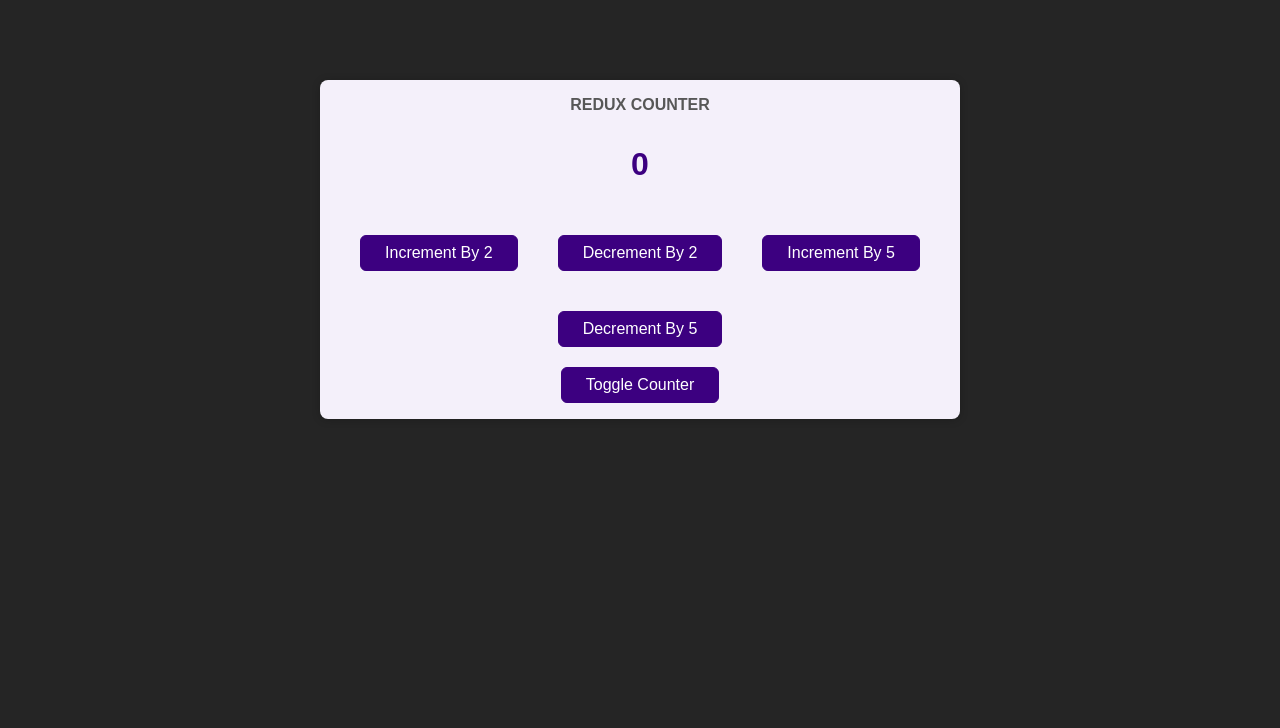
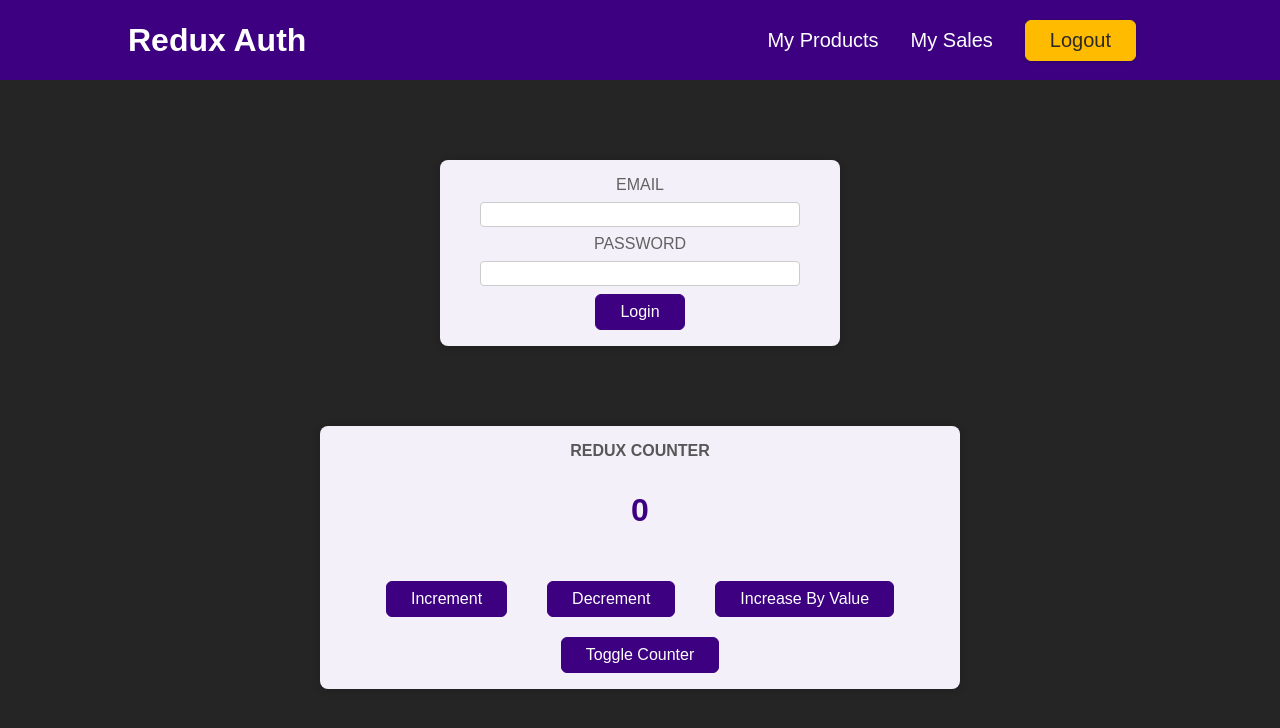
Before and after one commit to vinayck007/React-app, a React (Create React App) app: page / in a window 1280 px wide. Shown: the top 728 px of the page. Built offline with nearby package versions, Linux system fonts and the light colour scheme.

Commit message:
Login/Logout Auth

```diff
--- a/package.json
+++ b/package.json
@@ -3,14 +3,15 @@
   "version": "0.1.0",
   "private": true,
   "dependencies": {
+    "@reduxjs/toolkit": "^2.0.1",
     "@testing-library/jest-dom": "^5.11.9",
     "@testing-library/react": "^11.2.5",
     "@testing-library/user-event": "^12.6.3",
     "react": "^18.0.0",
     "react-dom": "^18.0.0",
     "react-redux": "^9.0.4",
+    "react-router-dom": "^6.21.0",
     "react-scripts": "^5.0.1",
-    "redux": "^5.0.0",
     "web-vitals": "^1.1.0"
   },
   "scripts": {
--- a/src/App.js
+++ b/src/App.js
@@ -1,9 +1,15 @@
+import { Fragment } from 'react';
 import Counter from './components/Counter';
-
+import Auth from './components/Auth'
+import Header from './components/Header'
 
 function App() {
   return (
-    <Counter />
+    <Fragment>
+      <Header/>
+      <Auth/>
+      <Counter />
+    </Fragment>
   );
 }
 
--- a/src/Store/index.js
+++ b/src/Store/index.js
@@ -1,33 +1,49 @@
-import {createStore} from 'redux'
+import { createSlice, configureStore } from '@reduxjs/toolkit';
 
-const counterReducer = (state = {counter: 0}, action) => {
-  if (action.type === 'incrementBy2') {
-    return {
-      counter: state.counter +2
+const counterSlice = createSlice({
+  name: 'counter',
+  initialState: {
+    counter: 0,
+    showCounter: true
+  },
+  reducers: {
+    increment(state) {
+      state.counter++;
+    },
+    decrement(state) {
+      state.counter--;
+    },
+    increase(state, action) {
+      state.counter = state.counter + action.payload;
+    },
+    toggle(state) {
+      state.showCounter = !state.showCounter;
     }
   }
+});
 
-  if (action.type === 'decrementBy2') {
-    return {
-      counter: state.counter -2
+const authSlice = createSlice({
+  name: 'auth',
+  initialState: {
+    isAuthenticated: false
+  },
+  reducers: {
+    login(state) {
+      state.isAuthenticated = true;
+      localStorage.setItem('authState', JSON.stringify(state));
+    },
+    logout(state) {
+      state.isAuthenticated = false;
+      localStorage.setItem('authState', JSON.stringify(state));
     }
   }
+});
 
-  if (action.type === 'incrementBy5') {
-    return {
-      counter: state.counter +5
-    }
-  }
+const store = configureStore({
+  reducer: { counter: counterSlice.reducer, auth: authSlice.reducer }
+});
 
-  if (action.type === 'decrementBy5') {
-    return {
-      counter: state.counter -5
-    }
-  }
+export const counterActions = counterSlice.actions;
+export const authActions = authSlice.actions;
 
-  return state
-}
-
-const store = createStore(counterReducer)
-
-export default store
+export default store;
--- a/src/components/Auth.js
+++ b/src/components/Auth.js
@@ -1,9 +1,31 @@
+import React, { useEffect } from 'react';
+import { useDispatch, useSelector } from 'react-redux';
+import { authActions } from '../Store/index';
 import classes from './Auth.module.css';
 
 const Auth = () => {
+  const dispatch = useDispatch();
+  const isAuthenticated = useSelector((state) => state.auth.isAuthenticated);
+
+  useEffect(() => {
+    console.log(isAuthenticated);
+  }, [isAuthenticated]);
+
+  const loginHandler = () => {
+    dispatch(authActions.login());
+  };
+
   return (
     <main className={classes.auth}>
       <section>
+        {isAuthenticated ? (
+          // Render user profile when isAuthenticated is true
+          <div>
+            <h2>User Profile</h2>
+            <button onClick={() => dispatch(authActions.logout())}>Logout</button>
+          </div>
+        ) : (
+          // Render login form when isAuthenticated is false
           <form>
             <div className={classes.control}>
               <label htmlFor='email'>Email</label>
@@ -13,8 +35,11 @@ const Auth = () => {
               <label htmlFor='password'>Password</label>
               <input type='password' id='password' />
             </div>
-          <button>Login</button>
+            <button type='button' onClick={loginHandler}>
+              Login
+            </button>
           </form>
+        )}
       </section>
     </main>
   );
--- a/src/components/Counter.js
+++ b/src/components/Counter.js
@@ -1,36 +1,36 @@
 import classes from './Counter.module.css';
 import {useSelector, useDispatch} from 'react-redux'
+import {counterActions} from '../Store/index'
 
 const Counter = () => {
   const dispatch = useDispatch()
-  const counter = useSelector(state  => state.counter)
-  const toggleCounterHandler = () => {};
+  const counter = useSelector(state  => state.counter.counter)
+  const show = useSelector(state => state.counter.showCounter)
+
+  const toggleCounterHandler = () => {
+    dispatch(counterActions.toggle())
+  };
 
   const incrementHandler = () => {
-    dispatch({ type: 'incrementBy2' })
+    dispatch(counterActions.increment())
   }
 
   const decrementHandler = () => {
-    dispatch({ type: 'decrementBy2' })
+    dispatch(counterActions.decrement())
   }
 
-  const incrementBy5Handler = () => {
-    dispatch({ type: 'incrementBy5' })
-  }
-
-  const decrementBy5Handler = () => {
-    dispatch({ type: 'decrementBy5' })
+  const increaseHandler = () => {
+    dispatch(counterActions.increase(5))
   }
 
   return (
     <main className={classes.counter}>
       <h1>Redux Counter</h1>
-      <div className={classes.value}>{counter}</div>
+      {show && <div className={classes.value}>{counter}</div>}
       <div className={classes.button}>
-        <button onClick={incrementHandler}>Increment By 2</button>
-        <button onClick={decrementHandler}>Decrement By 2</button>
-        <button onClick={incrementBy5Handler}>Increment By 5</button>
-        <button onClick={decrementBy5Handler}>Decrement By 5</button>
+        <button onClick={incrementHandler}>Increment</button>
+        <button onClick={decrementHandler}>Decrement</button>
+        <button onClick={increaseHandler}>Increase By Value</button>
       </div>
       <button onClick={toggleCounterHandler}>Toggle Counter</button>
     </main>
--- a/src/components/Header.js
+++ b/src/components/Header.js
@@ -1,6 +1,17 @@
+import { useSelector, useDispatch } from 'react-redux';
+import { useEffect } from 'react';
+
 import classes from './Header.module.css';
+import { authActions } from '../Store/index';
 
 const Header = () => {
+  const dispatch = useDispatch();
+  const isAuthenticated = useSelector(state => state.auth.isAuthenticated)
+
+  const logoutHandler = () => {
+    dispatch(authActions.logout())
+  }
+
   return (
     <header className={classes.header}>
       <h1>Redux Auth</h1>
@@ -13,7 +24,7 @@ const Header = () => {
             <a href='/'>My Sales</a>
           </li>
           <li>
-            <button>Logout</button>
+            <button onClick={logoutHandler}>Logout</button>
           </li>
         </ul>
       </nav>
```
Also changed, not shown: 1 other file (tests, documents, lock files or other folders). Lines whose indentation alone changed are shown as unchanged.
